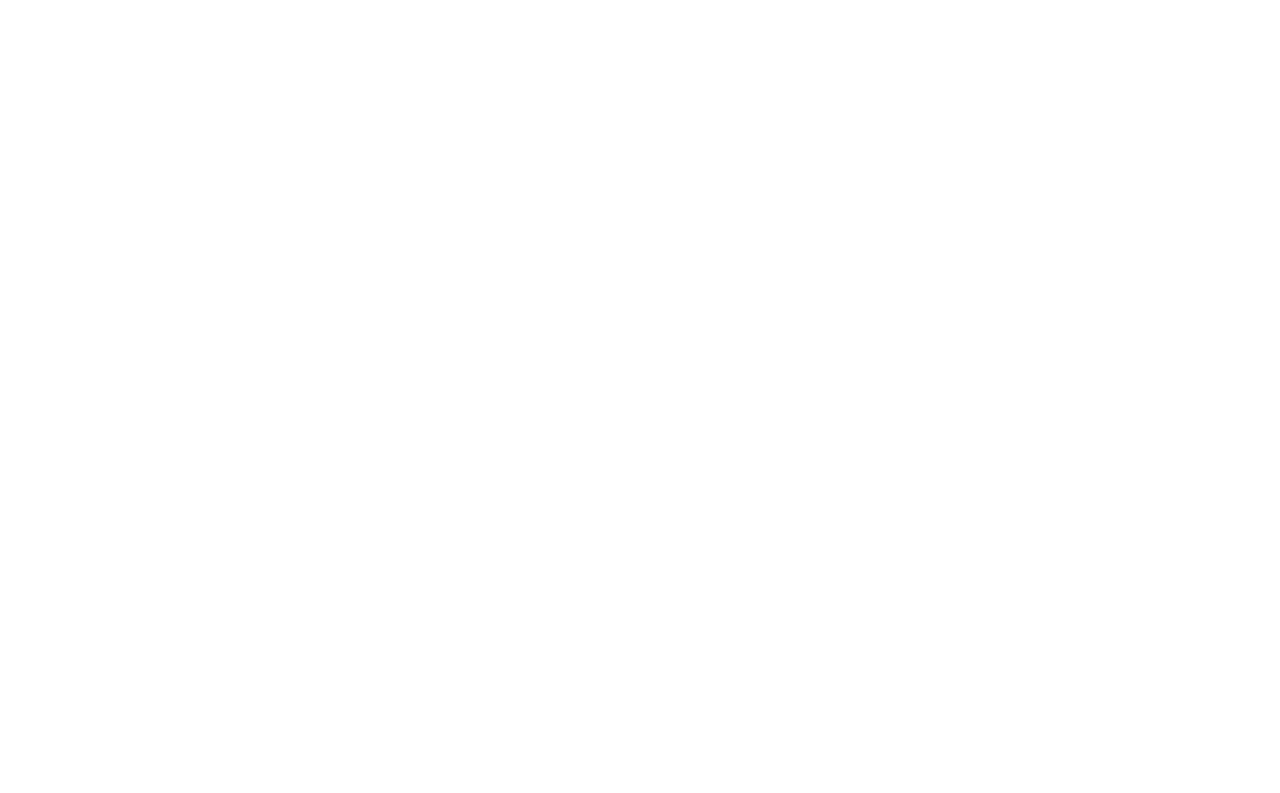
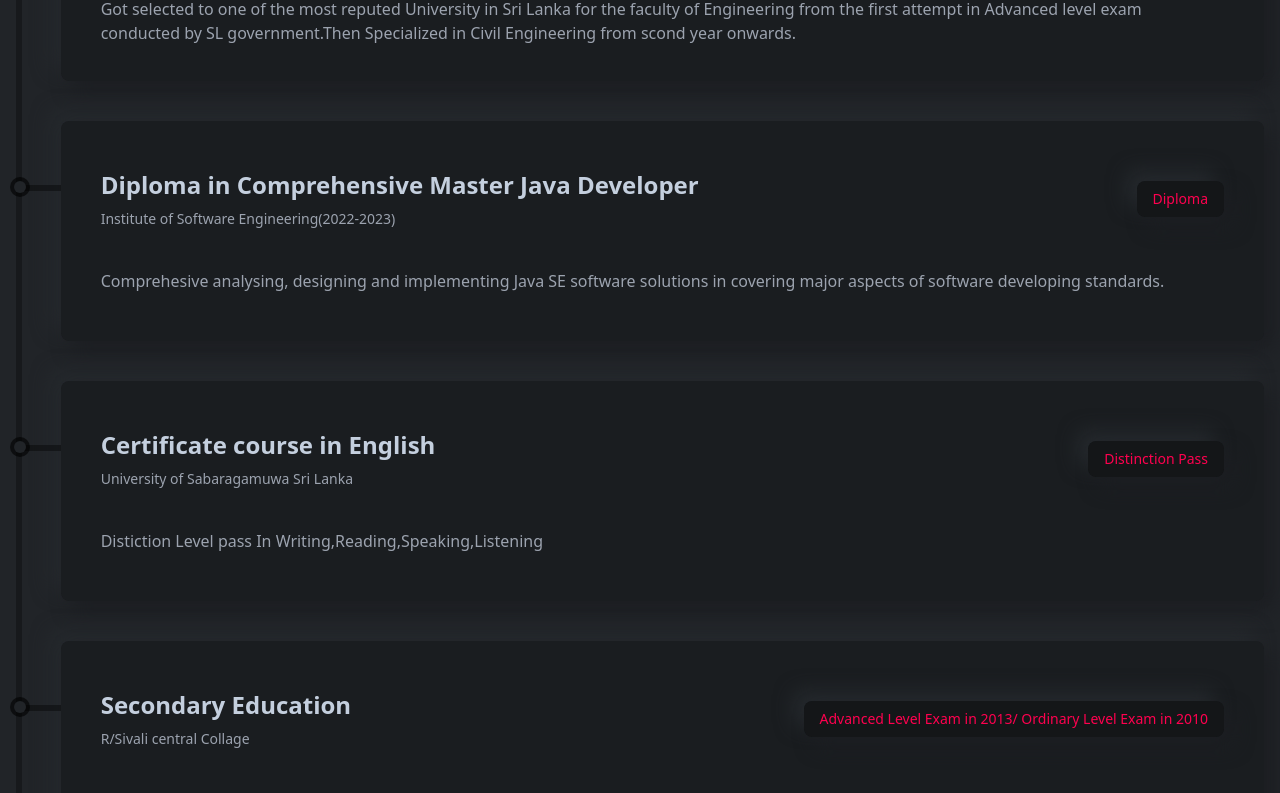
Before and after one commit to DilankaSandeep/portfolioweb, a React (Vite) app: page / in a window 1280 px wide. Shown: the part 1620-2413 px from the top of the page. Before the commit the page ends 1454 px from the top, so only its background shows below. Built offline with nearby package versions, Linux system fonts and the light colour scheme.

Commit message:
add Education and Experience components

```diff
--- a/package.json
+++ b/package.json
@@ -11,6 +11,7 @@
   },
   "dependencies": {
     "@ionic/cli": "^7.2.0",
+    "framer-motion": "^10.17.12",
     "react": "^18.2.0",
     "react-bootstrap-icons": "^1.10.3",
     "react-dom": "^18.2.0",
--- a/src/components/resume/Education.tsx
+++ b/src/components/resume/Education.tsx
@@ -1,7 +1,45 @@
+import { motion } from 'framer-motion';
+import {ResumeCard} from "./ResumeCard.tsx";
 export const Education = () => {
     return (
-        <>
-            Education
-        </>
+        <motion.div
+            initial={{ opacity: 0 }}
+            animate={{ opacity: 1, transition: { duration: 0.5 } }}
+            className="w-full flex flex-col lgl:flex-row gap-10 lgl:gap-20"
+        >
+            <div>
+                <div className="py-6 lgl:py-12 font-titleFont flex flex-col gap-4">
+                    <p className="text-sm text-nameTextColor tracking-[4px]"> Highest- BSc (hons) in Engineering</p>
+                    <h2 className="text-3xl md:text-4xl font-bold">Educational Qualifications</h2>
+                </div>
+                <div className="mt-6 lgl:mt-14 w-full h-[1000px] border-l-[6px] border-l-black border-opacity-30 flex flex-col gap-10">
+                    <ResumeCard
+                        title="BSc(Hons) in Engineering"
+                        subTitle="University of Peradeniya (2014 - 2019)"
+                        result="Degree"
+                        des="Got selected to one of the most reputed University in Sri Lanka for the faculty of Engineering from the first attempt in Advanced level exam conducted by SL government.Then Specialized in Civil Engineering from scond year onwards."
+                    />
+                    <ResumeCard
+                        title="Diploma in Comprehensive Master Java Developer"
+                        subTitle="Institute of Software Engineering(2022-2023)"
+                        result="Diploma"
+                        des="Comprehesive analysing, designing and implementing Java SE software solutions in covering major aspects of software developing standards."
+                    />
+                    <ResumeCard
+                        title="Certificate course in English"
+                        subTitle="University of Sabaragamuwa Sri Lanka"
+                        result="Distinction Pass"
+                        des="Distiction Level pass In Writing,Reading,Speaking,Listening"
+                    />
+                    <ResumeCard
+                        title="Secondary Education"
+                        subTitle="R/Sivali central Collage"
+                        result="Advanced Level Exam in 2013/ Ordinary Level Exam in 2010"
+                        des="Selected to Faculty of Engineering from the A/L Exam."
+                    />
+                </div>
+            </div>
+
+        </motion.div>
     );
 };
--- a/src/components/resume/Experience.tsx
+++ b/src/components/resume/Experience.tsx
@@ -1,7 +1,69 @@
+import { motion } from 'framer-motion';
+import {ResumeCard} from "./ResumeCard.tsx";
 export const Experience = () => {
     return (
-        <>
-        Experience
-        </>
+        <motion.div
+            initial={{ opacity: 0 }}
+            animate={{ opacity: 1, transition: { duration: 0.5 } }}
+            className="w-full flex flex-col lgl:flex-row gap-10 lgl:gap-20"
+        >
+            <div>
+                <div className="py-6 lgl:py-12 font-titleFont flex flex-col gap-4">
+                    <p className="text-sm text-nameTextColor tracking-[4px]">2019-Present</p>
+                    <h2 className="text-3xl md:text-4xl font-bold">Professional Experience</h2>
+                </div>
+                <div className="mt-6 lgl:mt-14 w-full h-[1000px] border-l-[6px] border-l-black border-opacity-30 flex flex-col gap-10">
+                    <ResumeCard
+                        title="Software Engineer-Trainee"
+                        subTitle="IJSE - (July 2023 - Present)"
+                        result="OnSite"
+                        des="Gaining a Frontend and Backend development Experience and WhiteBox
+testing (JUnit) in Web Application Development with at least 60% test coverage with understanding
+Software Development Life cycle. Tech stacks used Java 11, Java EE 8 (Servlet,
+JSP, JSTL,JSP), Tom Cat, Postgresql, ReactJS, Spring FrameWork and Spring Boot,
+Hibernate, TypeScript, ECMAScript, NodeJs, javaFX and Git. Worked In Linux Environment."
+                    />
+                    <ResumeCard
+                        title="Engineer-Civil"
+                        subTitle="National Water Supply and Drainage Board - (2021 - 2023)"
+                        result="onSite"
+                        des="Worked as a project Engineer for the largest water supply project in Sri Lanka"
+                    />
+                    <ResumeCard
+                        title="Enginner-Civil"
+                        subTitle="Sanken Construction (PVT) Ltd/ JN Construction(PVT) Ltd(2019-2021)"
+                        result="OnSite"
+                        des="Worked as an Enginner and Site Manager "
+                    />
+                    <div className="w-full h-1/3 group flex">
+                        <div className="w-10 h-[6px] bgOpacity mt-16 relative">
+        <span className="absolute w-5 h-5 rounded-full -top-2 -left-3 flex justify-center items-center bg-black bg-opacity-60">
+          <span className="w-3 h-3 rounded-full bg-bodyColor inline-flex group-hover:bg-designColor duration-300"></span>
+        </span>
+                        </div>
+                        <div className="w-full bg-black bg-opacity-20 hover:bg-opacity-30 duration-300  rounded-lg p-4 lgl:px-10 flex flex-col justify-center gap-6 lgl:gap-10 shadow-shadowOne">
+                            <div className="flex flex-col lgl:flex-row justify-between gap-4 lgl:gap-0 lgl:items-center">
+                                <div>
+                                    <h3 className="text-xl md:text-2xl font-semibold group-hover:text-white duration-300">
+                                        Gains from Engineering Experience
+                                    </h3>
+                                </div>
+                            </div>
+                            <p className="text-sm md:text-base font-medium text-gray-400 group-hover:text-gray-300 duration-300">
+                                Project Management : Managed several teams, Worked under budgets, Manage project timelines, Meet Deadlines, Preparing of work schedules.
+                            </p>
+                            <p className="text-sm md:text-base font-medium text-gray-400 group-hover:text-gray-300 duration-300">
+                                Problem-Solving: Solved many technical and non-technical issues in sites and in offices. Found devise innovative solutions, and optimized processes with minimum resources.
+                            </p>
+                            <p className="text-sm md:text-base font-medium text-gray-400 group-hover:text-gray-300 duration-300">
+                                Collaboration and Communication: collaborated with multidisciplinary teams and many stockholders like interacted with clients (Local and Foreign) to meet their requirements, Communication with general public. Presented technical information to relevant parties.
+                            </p>
+                        </div>
+                    </div>
+                </div>
+            </div>
+
+
+        </motion.div>
     );
 };
--- /dev/null
+++ b/src/components/resume/ResumeCard.tsx
@@ -0,0 +1,34 @@
+
+// eslint-disable-next-line @typescript-eslint/no-unused-vars
+ // @ts-ignore
+export  const ResumeCard = ({title,subTitle,result,des}) => {
+        return (
+            <div className="w-full h-1/3 group flex">
+                <div className="w-10 h-[6px] bgOpacity mt-16 relative">
+        <span className="absolute w-5 h-5 rounded-full -top-2 -left-3 flex justify-center items-center bg-black bg-opacity-60">
+          <span className="w-3 h-3 rounded-full bg-bodyColor inline-flex group-hover:bg-designColor duration-300"></span>
+        </span>
+                </div>
+                <div className="w-full bg-black bg-opacity-20 hover:bg-opacity-30 duration-300  rounded-lg p-4 lgl:px-10 flex flex-col justify-center gap-6 lgl:gap-10 shadow-shadowOne">
+                    <div className="flex flex-col lgl:flex-row justify-between gap-4 lgl:gap-0 lgl:items-center">
+                        <div>
+                            <h3 className="text-xl md:text-2xl font-semibold group-hover:text-white duration-300">
+                                {title}
+                            </h3>
+                            <p className="text-sm mt-2 text-gray-400 group-hover:text-white duration-300">
+                                {subTitle}
+                            </p>
+                        </div>
+                        <div>
+                            <p className="px-4 py-2 text-designColor bg-black bg-opacity-25 rounded-lg flex justify-center items-center shadow-shadowOne text-sm font-medium">
+                                {result}
+                            </p>
+                        </div>
+                    </div>
+                    <p className="text-sm md:text-base font-medium text-gray-400 group-hover:text-gray-300 duration-300">
+                        {des}
+                    </p>
+                </div>
+            </div>
+    );
+};
```
Also changed, not shown: 2 other files (tests, documents, lock files or other folders).
